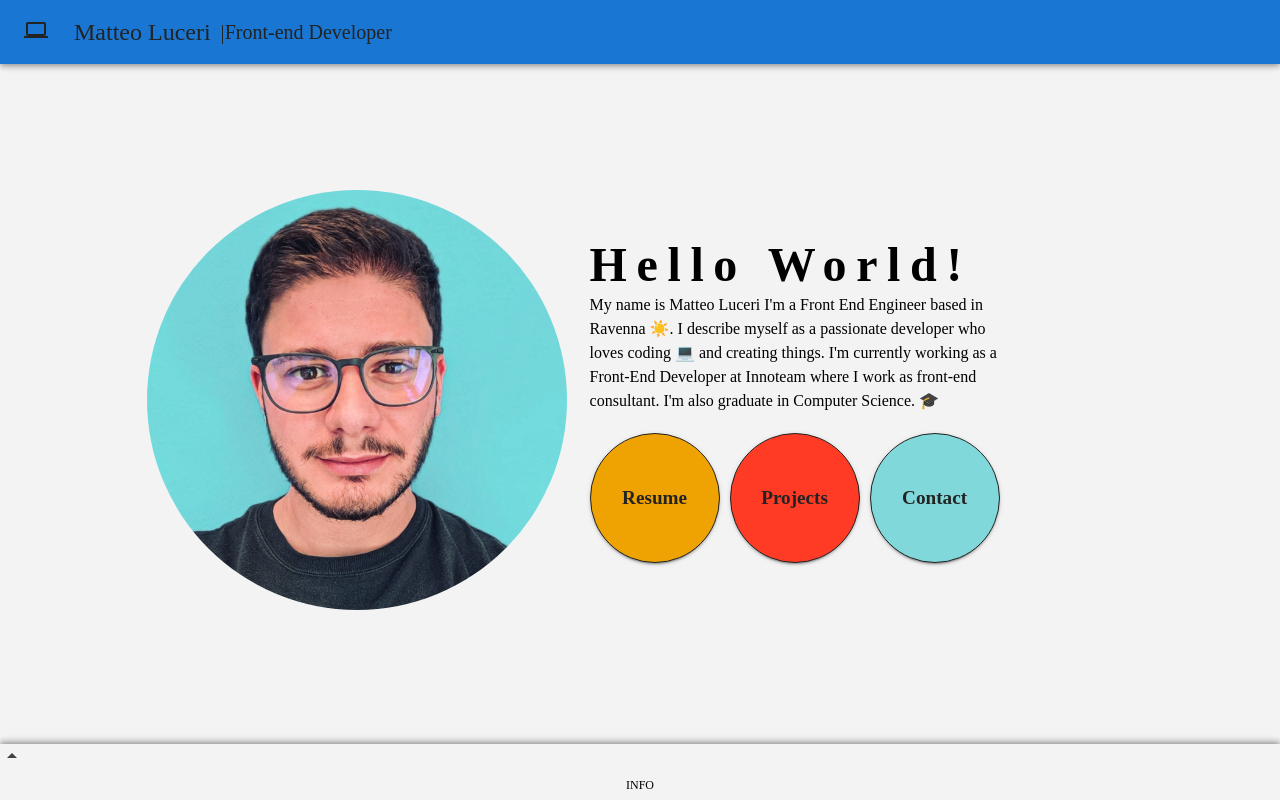
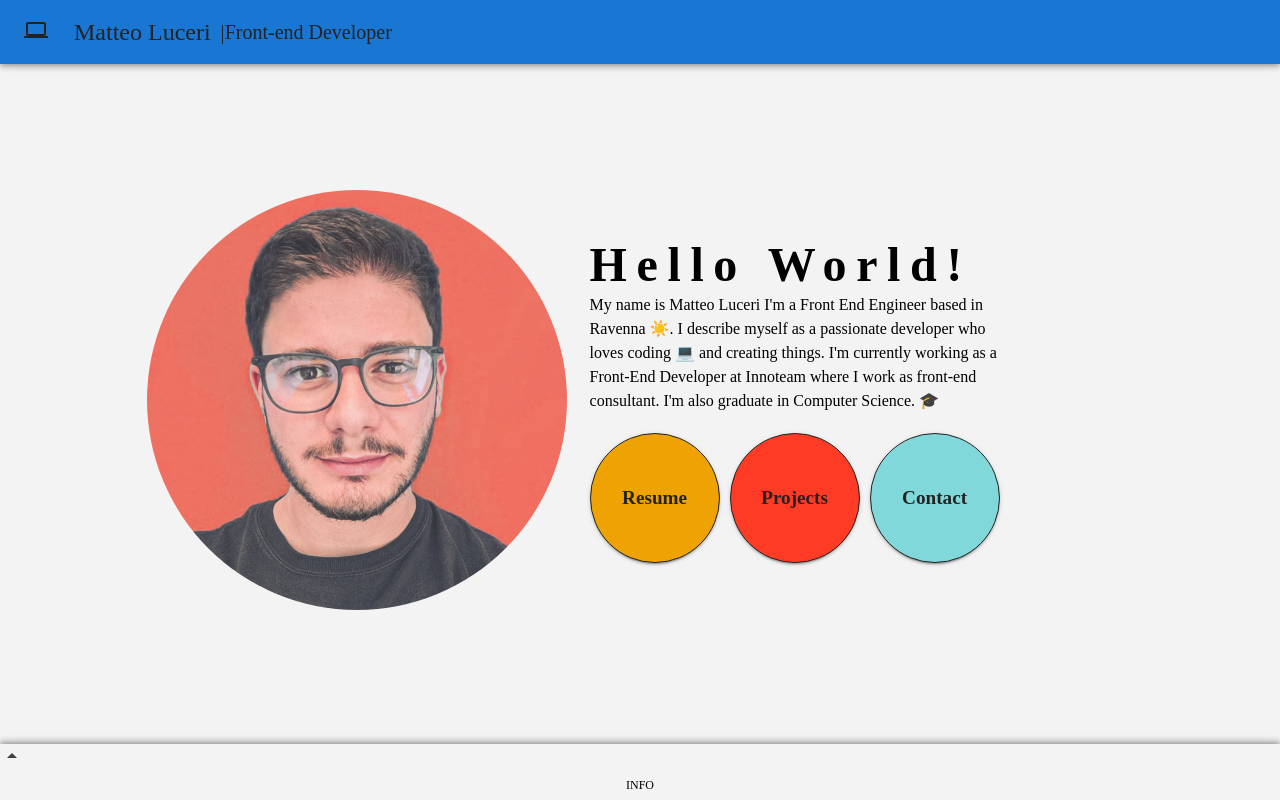
Before and after one commit to Pemo11235/matteoluceri.info, a React (Vite) app: page / in a window 1280 px wide. Built offline with nearby package versions, Linux system fonts and the light colour scheme; a web font is replaced by a local one.

Commit message:
fix(app): general fix

```diff
--- a/src/components/Contact.tsx
+++ b/src/components/Contact.tsx
@@ -48,7 +48,6 @@ function Contact({
     contactForm,
   },
 }: ContactProps) {
-  console.log(import.meta.env)
   const onSubmit: SubmitHandler<SubmitValues> = async (data) => {
     const { name, 'last name': lastName, email, subject, message } = data
     try {
--- a/src/components/Footer.styled.ts
+++ b/src/components/Footer.styled.ts
@@ -149,7 +149,6 @@ const ArrowUp = styled(ArrowDropUp)<FooterProps>`
 
   :hover {
     cursor: pointer;
-    animation: none;
   }
 
   @keyframes fadeIn {
--- a/src/components/Home.styled.ts
+++ b/src/components/Home.styled.ts
@@ -75,6 +75,27 @@ const AvatarStyled = styled(Avatar)`
 
   @media (min-width: 800px) {
     transform: scale(1.05);
+  }
+  &.fade-in {
+    opacity: 1;
+    animation-name: fadeIn;
+    animation-iteration-count: infinite;
+    animation-timing-function: linear;
+    animation-duration: 3s;
+  }
+
+  :hover {
+    cursor: pointer;
+  }
+
+  @keyframes fadeIn {
+    0%,
+    100% {
+      opacity: 0;
+    }
+    30% {
+      opacity: 1;
+    }
   }
 `
 type ExtraProp = {
@@ -169,6 +190,7 @@ const ButtonCircle = styled(Button)<ExtraButtonProps>`
   @media (min-width: 600px) and (max-width: 749px) {
     width: 80px;
     height: 80px;
+    font-size: 0.8em;
   }
 
   @media (min-width: 750px) and (max-width: 999px) {
--- a/src/components/Home.tsx
+++ b/src/components/Home.tsx
@@ -53,7 +53,7 @@ function Home({
 
   React.useEffect(() => {
     resetTimeout()
-    timeoutRef.current = setTimeout(cycleAvatar, 1000)
+    timeoutRef.current = setTimeout(cycleAvatar, 3000)
 
     return () => {
       resetTimeout()
@@ -63,7 +63,10 @@ function Home({
   return (
     <S.Container>
       <S.ColumnLeft>
-        <S.AvatarStyled src={coloredAvatars[avatarIndex]} />
+        <S.AvatarStyled
+          src={coloredAvatars[avatarIndex]}
+          className={'fade-in'}
+        />
       </S.ColumnLeft>
       <S.ColumnRight>
         <S.GreetingTypography variant='h3' component='h1' className='fade-in'>
--- a/src/components/Projects.styled.ts
+++ b/src/components/Projects.styled.ts
@@ -96,6 +96,7 @@ const Image = styled('img')`
   border-radius: 25px;
   -webkit-box-shadow: 2px 6px 21px -4px rgba(0, 0, 0, 0.74);
   box-shadow: 2px 6px 21px -4px rgba(0, 0, 0, 0.74);
+  cursor: pointer;
 
   @media (max-width: 999px) {
     height: 250px;
--- a/src/components/Projects.tsx
+++ b/src/components/Projects.tsx
@@ -1,5 +1,6 @@
 import GitHub from '@mui/icons-material/GitHub'
-import { Fade, Slide } from '@mui/material'
+import { Fade, Slide, Zoom } from '@mui/material'
+import React from 'react'
 import * as S from './Projects.styled'
 import { Link } from './shared/Link'
 import { FadeTransition } from './shared/Transitions'
@@ -41,6 +42,10 @@ type RowProps = {
 const Project = ({
   project: { id, projectTitle, description, linkGithub, imageSrc },
 }: RowProps) => {
+  const onImageClick = (e: React.MouseEvent) => {
+    e.preventDefault()
+    window.open(imageSrc, '_blank')
+  }
   return (
     <S.ProjectRow>
       <FadeTransition>
@@ -67,7 +72,7 @@ const Project = ({
       </FadeTransition>
       <FadeTransition>
         <S.RightSection>
-          <S.Image src={imageSrc} />
+          <S.Image src={imageSrc} onClick={onImageClick} />
         </S.RightSection>
       </FadeTransition>
     </S.ProjectRow>
```
